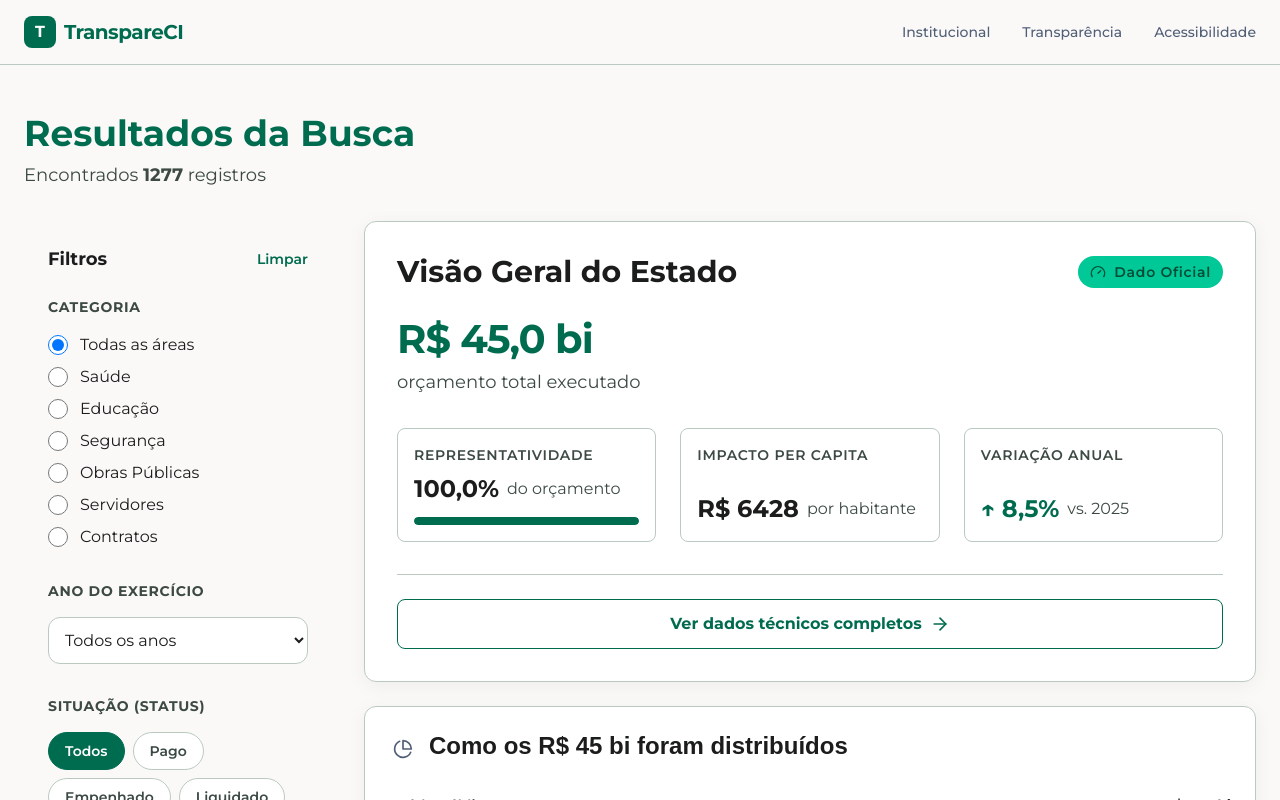
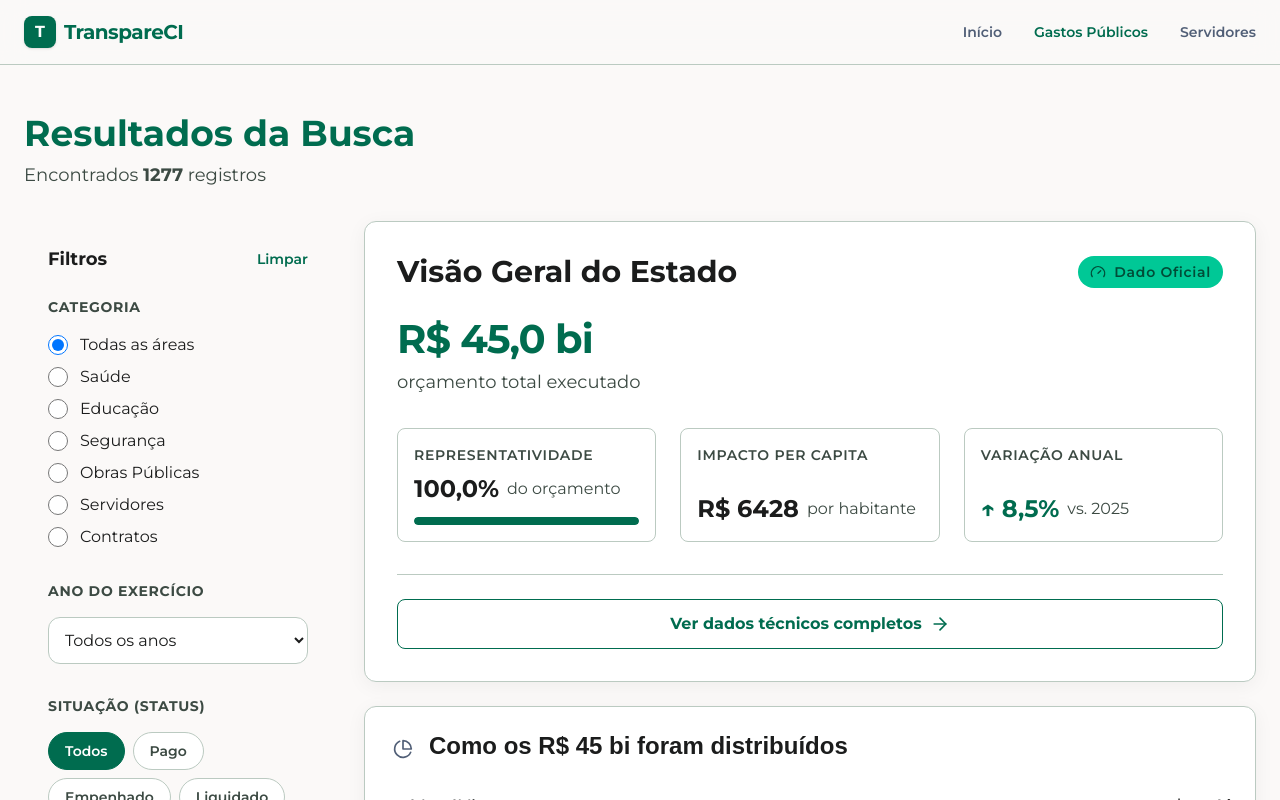
Before and after one commit to euviniciuss/portal-transparencia, a Next.js app: page /search in a window 1280 px wide. Shown: the top 800 px of the page. Built offline with nearby package versions, Linux system fonts and the light colour scheme.

Commit message:
feat: corrigindo header

```diff
--- a/src/presentation/flows/home/components/Header/index.tsx
+++ b/src/presentation/flows/home/components/Header/index.tsx
@@ -1,25 +1,87 @@
-import React from 'react';
+'use client';
+
+import React, { useState } from 'react';
+import Link from 'next/link';
+import { usePathname } from 'next/navigation';
 
 export const Header: React.FC = () => {
+  const [isMenuOpen, setIsMenuOpen] = useState(false);
+  const pathname = usePathname();
+
+  const navLinks = [
+    { name: 'Início', href: '/' },
+    { name: 'Gastos Públicos', href: '/search' },
+    { name: 'Servidores', href: '/servidores' },
+  ];
+
+  const isActive = (href: string) => {
+    if (href === '/') return pathname === '/';
+    return pathname.startsWith(href);
+  };
+
   return (
-    <header className="w-full bg-surface border-b border-outline-variant py-4">
-      <div className="app-container flex justify-between items-center">
-        <div className="flex items-center gap-2">
-          <div className="w-8 h-8 bg-primary rounded-lg flex items-center justify-center text-on-primary font-bold">
-            T
-          </div>
-          <span className="text-xl font-bold text-primary tracking-tight">TranspareCI</span>
+    <header className="sticky top-0 z-50 w-full bg-surface/80 backdrop-blur-md border-b border-outline-variant py-4">
+      <div className="app-container">
+        <div className="flex justify-between items-center">
+          {/* Logo */}
+          <Link href="/" className="flex items-center gap-2 hover:opacity-90 transition-opacity">
+            <div className="w-8 h-8 bg-primary rounded-lg flex items-center justify-center text-on-primary font-bold shadow-sm">
+              T
+            </div>
+            <span className="text-xl font-bold text-primary tracking-tight">TranspareCI</span>
+          </Link>
+
+          {/* Desktop Nav */}
+          <nav className="hidden md:flex items-center gap-8 text-sm font-semibold">
+            {navLinks.map((link) => (
+              <Link
+                key={link.href}
+                href={link.href}
+                className={`transition-colors hover:text-primary ${
+                  isActive(link.href) ? 'text-primary' : 'text-secondary'
+                }`}
+              >
+                {link.name}
+              </Link>
+            ))}
+          </nav>
+
+          {/* Mobile Menu Toggle */}
+          <button
+            className="md:hidden p-2 text-primary focus:outline-none"
+            onClick={() => setIsMenuOpen(!isMenuOpen)}
+            aria-label={isMenuOpen ? "Fechar menu" : "Abrir menu"}
+            aria-expanded={isMenuOpen}
+          >
+            {isMenuOpen ? (
+              <svg xmlns="http://www.w3.org/2000/svg" width="24" height="24" viewBox="0 0 24 24" fill="none" stroke="currentColor" strokeWidth="2" strokeLinecap="round" strokeLinejoin="round"><path d="M18 6 6 18"/><path d="m6 6 12 12"/></svg>
+            ) : (
+              <svg xmlns="http://www.w3.org/2000/svg" width="24" height="24" viewBox="0 0 24 24" fill="none" stroke="currentColor" strokeWidth="2" strokeLinecap="round" strokeLinejoin="round"><line x1="4" x2="20" y1="12" y2="12"/><line x1="4" x2="20" y1="6" y2="6"/><line x1="4" x2="20" y1="18" y2="18"/></svg>
+            )}
+          </button>
         </div>
 
-        <nav className="hidden md:flex items-center gap-8 text-sm font-medium text-secondary">
-          <a href="#" className="hover:text-primary transition-colors">Institucional</a>
-          <a href="#" className="hover:text-primary transition-colors">Transparência</a>
-          <a href="#" className="hover:text-primary transition-colors">Acessibilidade</a>
-        </nav>
-
-        <button className="md:hidden p-2 text-primary">
-          <svg xmlns="http://www.w3.org/2000/svg" width="24" height="24" viewBox="0 0 24 24" fill="none" stroke="currentColor" strokeWidth="2" strokeLinecap="round" strokeLinejoin="round"><line x1="4" x2="20" y1="12" y2="12"/><line x1="4" x2="20" y1="6" y2="6"/><line x1="4" x2="20" y1="18" y2="18"/></svg>
-        </button>
+        {/* Mobile Nav Overlay */}
+        {isMenuOpen && (
+          <div className="md:hidden absolute top-full left-0 w-full bg-surface border-b border-outline-variant animate-in slide-in-from-top-2 duration-200">
+            <nav className="flex flex-col p-4 gap-4">
+              {navLinks.map((link) => (
+                <Link
+                  key={link.href}
+                  href={link.href}
+                  onClick={() => setIsMenuOpen(false)}
+                  className={`text-base font-semibold p-2 rounded-lg transition-colors ${
+                    isActive(link.href)
+                      ? 'bg-primary/10 text-primary'
+                      : 'text-secondary hover:bg-surface-variant/50'
+                  }`}
+                >
+                  {link.name}
+                </Link>
+              ))}
+            </nav>
+          </div>
+        )}
       </div>
     </header>
   );
--- a/src/presentation/flows/search/components/FilterDrawer/index.tsx
+++ b/src/presentation/flows/search/components/FilterDrawer/index.tsx
@@ -37,14 +37,14 @@ export const FilterDrawer: React.FC<FilterDrawerProps> = ({
       {/* Mobile Backdrop */}
       {isOpen && (
         <div
-          className="fixed inset-0 bg-black bg-opacity-50 z-40 lg:hidden transition-opacity"
+          className="fixed inset-0 bg-black/50 z-40 lg:hidden transition-opacity"
           onClick={handleBackdropClick}
         />
       )}
 
       {/* Drawer / Sidebar */}
       <div className={`
-        fixed inset-y-0 left-0 z-50 w-80 bg-white shadow-2xl transform transition-transform duration-300 ease-in-out
+        fixed inset-y-0 left-0 z-50 w-full bg-white shadow-2xl transform transition-transform duration-300 ease-in-out
         lg:relative lg:translate-x-0 lg:w-full lg:shadow-none lg:bg-transparent lg:z-auto
         flex flex-col h-full lg:h-auto overflow-y-auto
         ${isOpen ? 'translate-x-0' : '-translate-x-full'}
```
